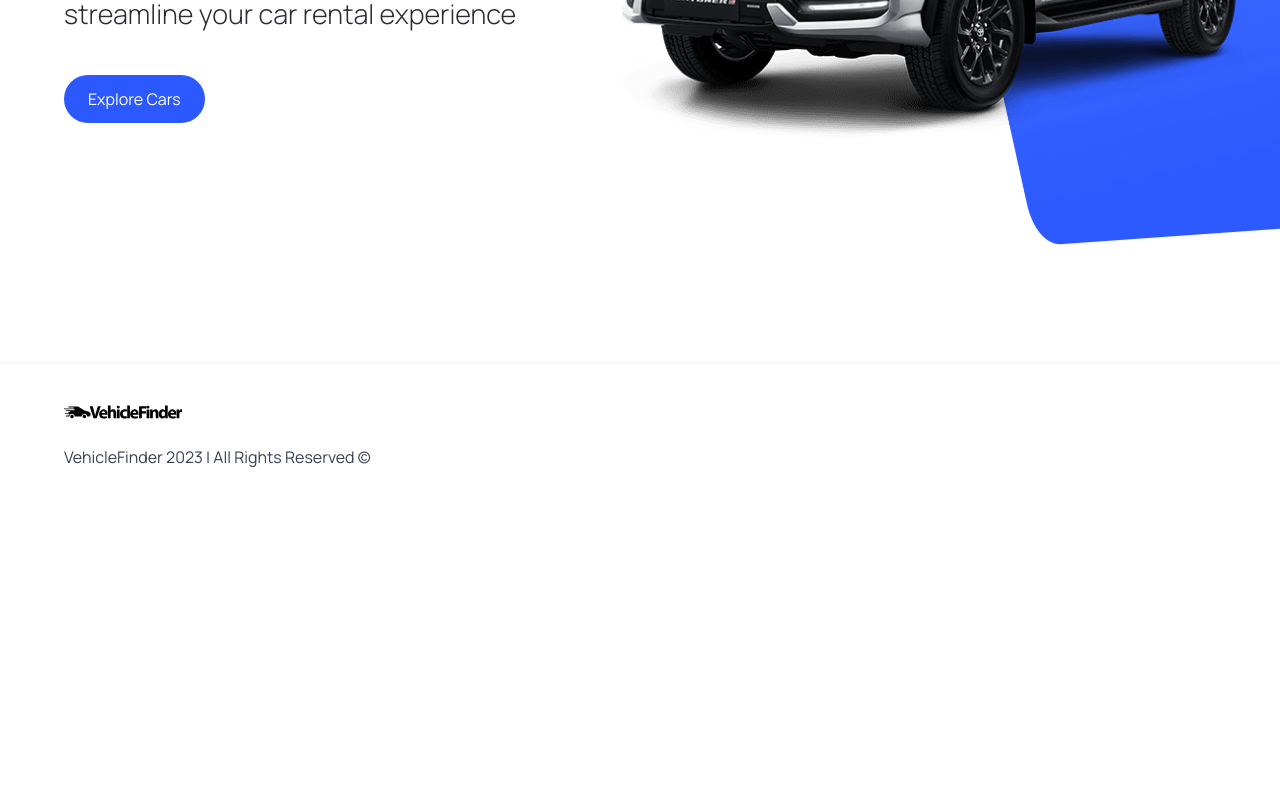
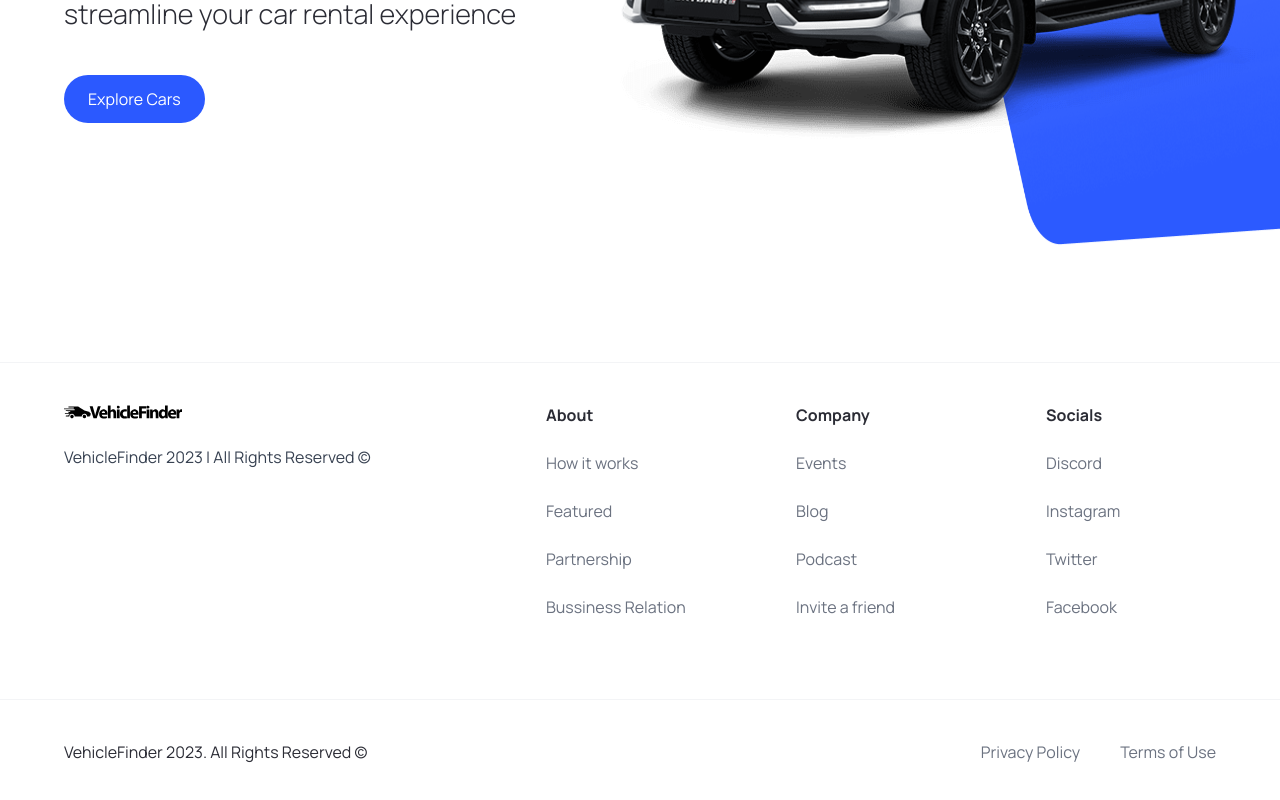
Before and after one commit to cod182/vehicle_finder, a Next.js app: page / in a window 1280 px wide. Shown: the part 458-1258 px from the top of the page. Before the commit the page ends 967 px from the top, so only its background shows below. Built offline with nearby package versions, Linux system fonts and the light colour scheme.

Commit message:
added content and styles to footer

```diff
--- a/components/Footer.tsx
+++ b/components/Footer.tsx
@@ -1,5 +1,6 @@
 import Image from 'next/image';
 import Link from 'next/link';
+import { footerLinks } from '@/constants';
 
 const Footer = () => {
   return (
@@ -17,6 +18,33 @@
             VehicleFinder 2023 | All Rights Reserved &copy;
           </p>
         </div>
+        <div className="footer__links">
+          {footerLinks.map((link) => (
+            <div key={link.title} className="footer__link">
+              <h3 className="font-bold">{link.title}</h3>
+              {link.links.map((item) => (
+                <Link
+                  key={item.title}
+                  href={item.url}
+                  className="text-gray-500"
+                >
+                  {item.title}
+                </Link>
+              ))}
+            </div>
+          ))}
+        </div>
+      </div>
+      <div className="flex justify-between items-center flex-wrap mt-10 border-t border-gray-100 sm:px-16 px-6 py-10">
+        <p>VehicleFinder 2023. All Rights Reserved &copy;</p>
+        <div className="footer__copyrights-link">
+          <Link href="/" className="text-gray-500">
+            Privacy Policy
+          </Link>
+          <Link href="/" className="text-gray-500">
+            Terms of Use
+          </Link>
+        </div>
       </div>
     </footer>
   );
--- /dev/null
+++ b/constants/index.ts
@@ -0,0 +1,101 @@
+export const manufacturers = [
+  "Acura",
+  "Alfa Romeo",
+  "Aston Martin",
+  "Audi",
+  "Bentley",
+  "BMW",
+  "Buick",
+  "Cadillac",
+  "Chevrolet",
+  "Chrysler",
+  "Citroen",
+  "Dodge",
+  "Ferrari",
+  "Fiat",
+  "Ford",
+  "GMC",
+  "Honda",
+  "Hyundai",
+  "Infiniti",
+  "Jaguar",
+  "Jeep",
+  "Kia",
+  "Lamborghini",
+  "Land Rover",
+  "Lexus",
+  "Lincoln",
+  "Maserati",
+  "Mazda",
+  "McLaren",
+  "Mercedes-Benz",
+  "MINI",
+  "Mitsubishi",
+  "Nissan",
+  "Porsche",
+  "Ram",
+  "Rolls-Royce",
+  "Subaru",
+  "Tesla",
+  "Toyota",
+  "Volkswagen",
+  "Volvo",
+];
+
+export const yearsOfProduction = [
+  { title: "Year", value: "" },
+  { title: "2015", value: "2015" },
+  { title: "2016", value: "2016" },
+  { title: "2017", value: "2017" },
+  { title: "2018", value: "2018" },
+  { title: "2019", value: "2019" },
+  { title: "2020", value: "2020" },
+  { title: "2021", value: "2021" },
+  { title: "2022", value: "2022" },
+  { title: "2023", value: "2023" },
+];
+
+export const fuels = [
+  {
+    title: "Fuel",
+    value: "",
+  },
+  {
+    title: "Gas",
+    value: "Gas",
+  },
+  {
+    title: "Electricity",
+    value: "Electricity",
+  },
+];
+
+export const footerLinks = [
+  {
+    title: "About",
+    links: [
+      { title: "How it works", url: "/" },
+      { title: "Featured", url: "/" },
+      { title: "Partnership", url: "/" },
+      { title: "Bussiness Relation", url: "/" },
+    ],
+  },
+  {
+    title: "Company",
+    links: [
+      { title: "Events", url: "/" },
+      { title: "Blog", url: "/" },
+      { title: "Podcast", url: "/" },
+      { title: "Invite a friend", url: "/" },
+    ],
+  },
+  {
+    title: "Socials",
+    links: [
+      { title: "Discord", url: "/" },
+      { title: "Instagram", url: "/" },
+      { title: "Twitter", url: "/" },
+      { title: "Facebook", url: "/" },
+    ],
+  },
+];
```
